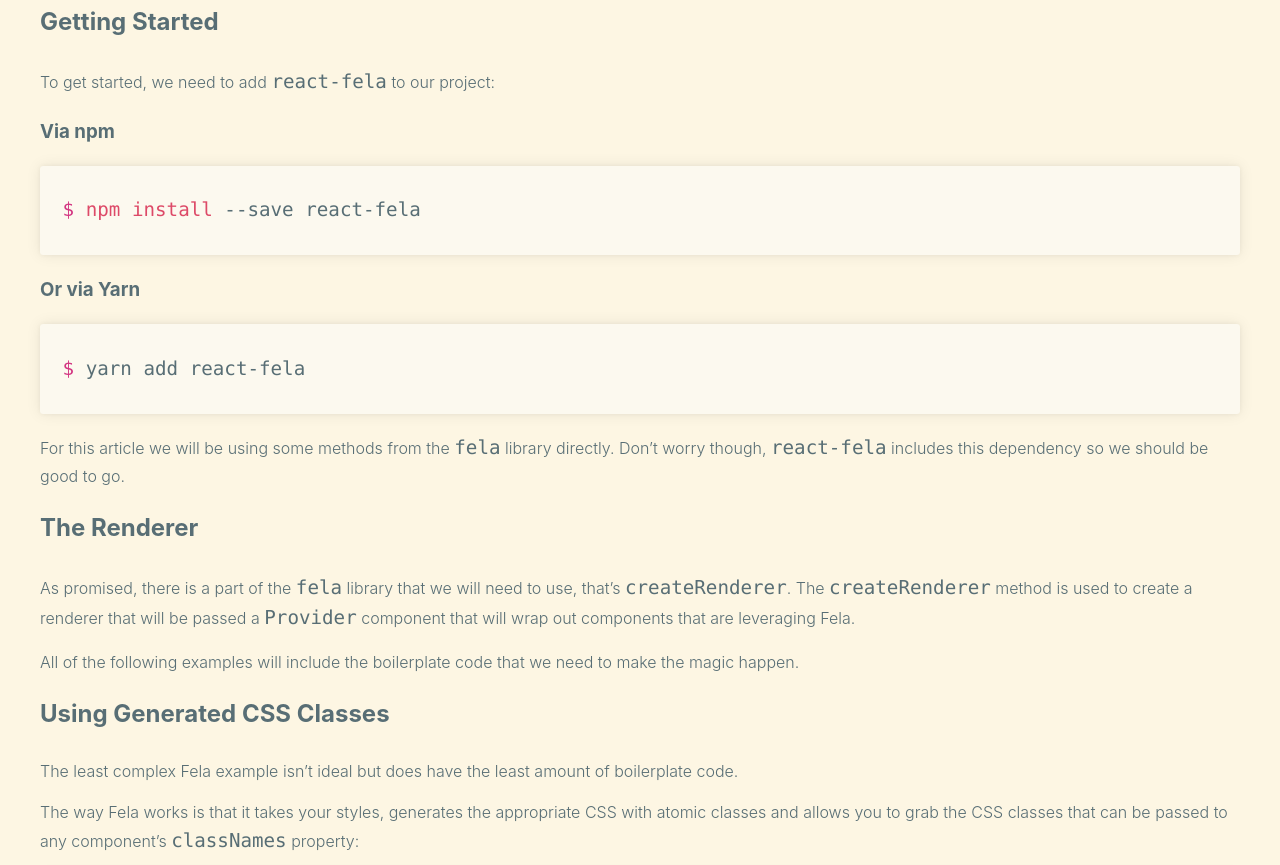
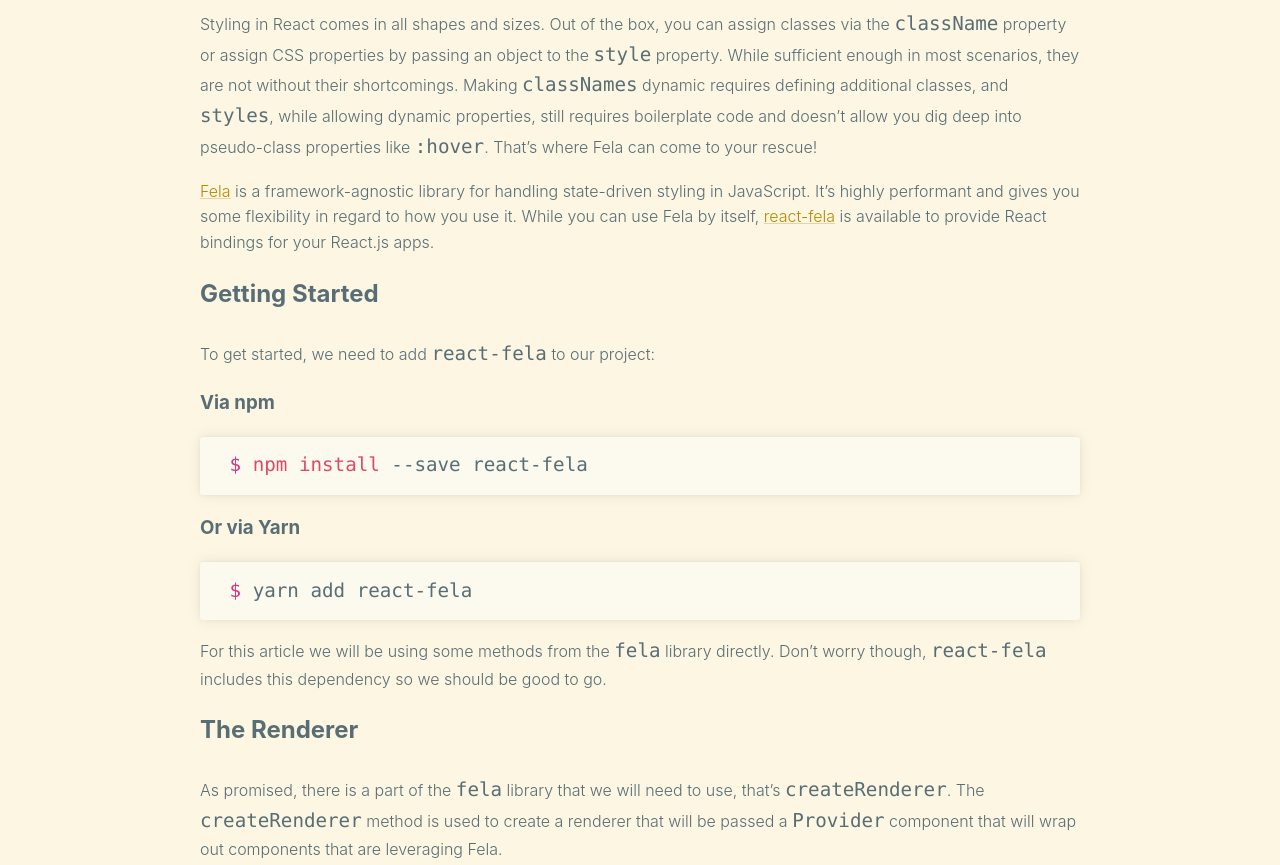
Before and after one commit to polodev/pw_testing, a website: page index.html in a window 1280 px wide. Shown: the part 841-1706 px from the top of the page. Drawn offline with Linux system fonts and the light colour scheme.

Commit message:
changed in code

```diff
--- a/assets/scss/partials/global.scss
+++ b/assets/scss/partials/global.scss
@@ -1,3 +1,6 @@
+html {
+  font-size: 16px;
+}
 body {
   background: var(--bg);
   color: var(--text-color);
@@ -10,9 +13,10 @@
 }
 
 #wrapper {
-  max-width: 1200px;
-  margin: auto;
-}
+    max-width: 55rem;
+    margin: 0 auto;
+    padding: 0 .9rem;
+  }
 
 input[type=text],
 input[type=email],
@@ -116,5 +120,10 @@
 }
 
 code {
-    font-size: 1.2rem
+  font-size: 1.2rem
 }
+@media #{$mobile}{
+  code {
+    font-size: 1em;
+  }
+}
--- a/assets/scss/partials/hilightjs.scss
+++ b/assets/scss/partials/hilightjs.scss
@@ -42,9 +42,9 @@
 .hljs,
 .nohighlight {
     display: block;
-    overflow-x: auto;
+    /*overflow-x: auto;*/
     color: var(--code-text);
-    padding: .9em .5em
+    /*padding: .9em .5em*/
 }
 
 .language-css .token.string, .style .token.string, .token.entity, .token.operator, .token.url {
--- a/assets/scss/partials/prism.scss
+++ b/assets/scss/partials/prism.scss
@@ -16,12 +16,12 @@
   hyphens: none
 }
 
-pre[class*=language-] {
+/*pre[class*=language-] {
   padding: 1em;
   margin: 1.5em 0;
   overflow: auto
 }
-
+*/
 :not(pre)>code[class*=language-],
 pre[class*=language-] {
   background: var(--bg3)
--- a/assets/scss/partials/variable.scss
+++ b/assets/scss/partials/variable.scss
@@ -98,3 +98,7 @@
     --front-text-color: #93a791;
     --info-box-bg: #eee8d5;
 }
+
+$mobile: "(max-width: 40em)";
+$tablet: "(min-width: 768px) and (max-width: 1023px)";
+$desktop: "(min-width: 1024px)";
```
Also changed, not shown: assets/css/app.css, assets/css/prism.css.
